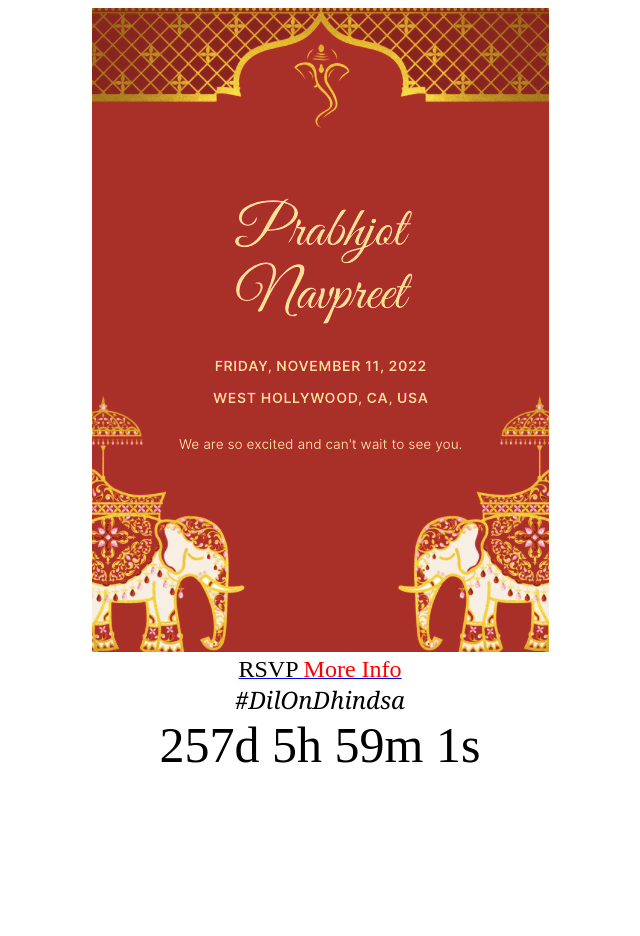
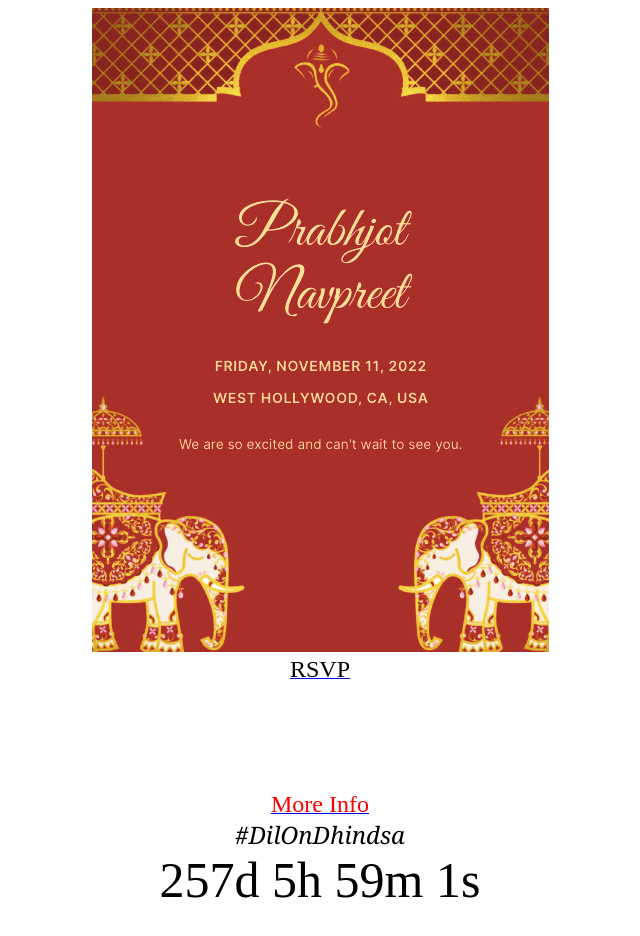
Before and after one commit to dilondhindsa/dilondhindsa.github.io, a plain HTML site: page index.html in a window 1280 px wide. Shown: the whole page, without its empty margins (320-960 px from the left). Before the commit the page ends 824 px from the top, so only its background shows below. Drawn offline with Linux system fonts and the light colour scheme.

Commit message:
Update index.html

```diff
--- a/index.html
+++ b/index.html
@@ -15,7 +15,7 @@ p {
 <body>
 
 <center> <img src="imgs/invitation.png"/> </center>
-<center> <a href="https://docs.google.com/forms/d/e/1FAIpQLScNnzdNWvfBVTcdEs0mE7Nyoc1dZJf-l-pU3Rqj1Cg0kC3-gQ/viewform?usp=sf_link" target="_blank"> <font size="5" color="black"> RSVP    </font> </a> <a href="https://mrdhindsa.github.io/" target="_blank"> <font size="5" color="red">     More Info </font> </a>
+<center> <a href="https://docs.google.com/forms/d/e/1FAIpQLScNnzdNWvfBVTcdEs0mE7Nyoc1dZJf-l-pU3Rqj1Cg0kC3-gQ/viewform?usp=sf_link" target="_blank"> <font size="5" color="black"> RSVP </font> </a> <p> &nbsp;&nbsp;&nbsp;&nbsp;&nbsp; </p> <a href="https://mrdhindsa.github.io/" target="_blank"> <font size="5" color="red"> More Info </font> </a>
 <center> <font size="5" color="black" style="font-family:georgia,garamond,serif;font-style:italic;"> #DilOnDhindsa </font> </center>
 <p id="demo"></p>
 
```
